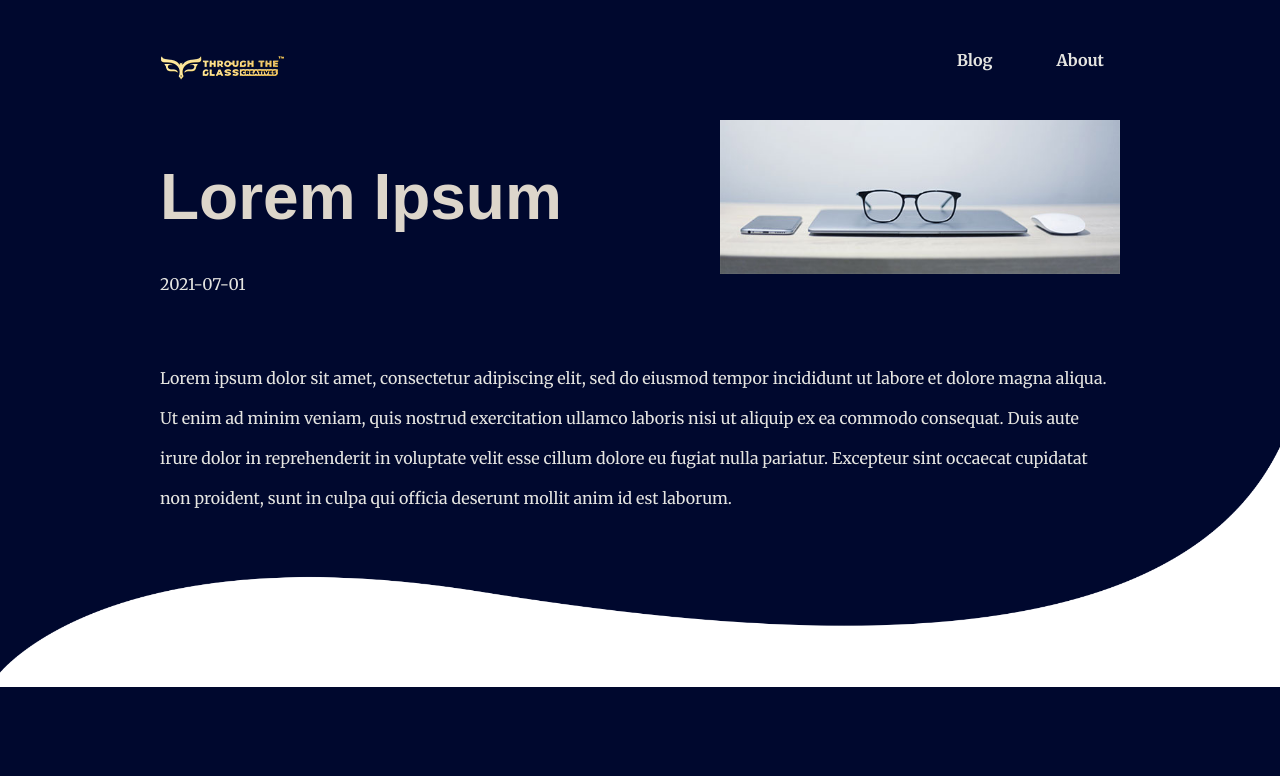
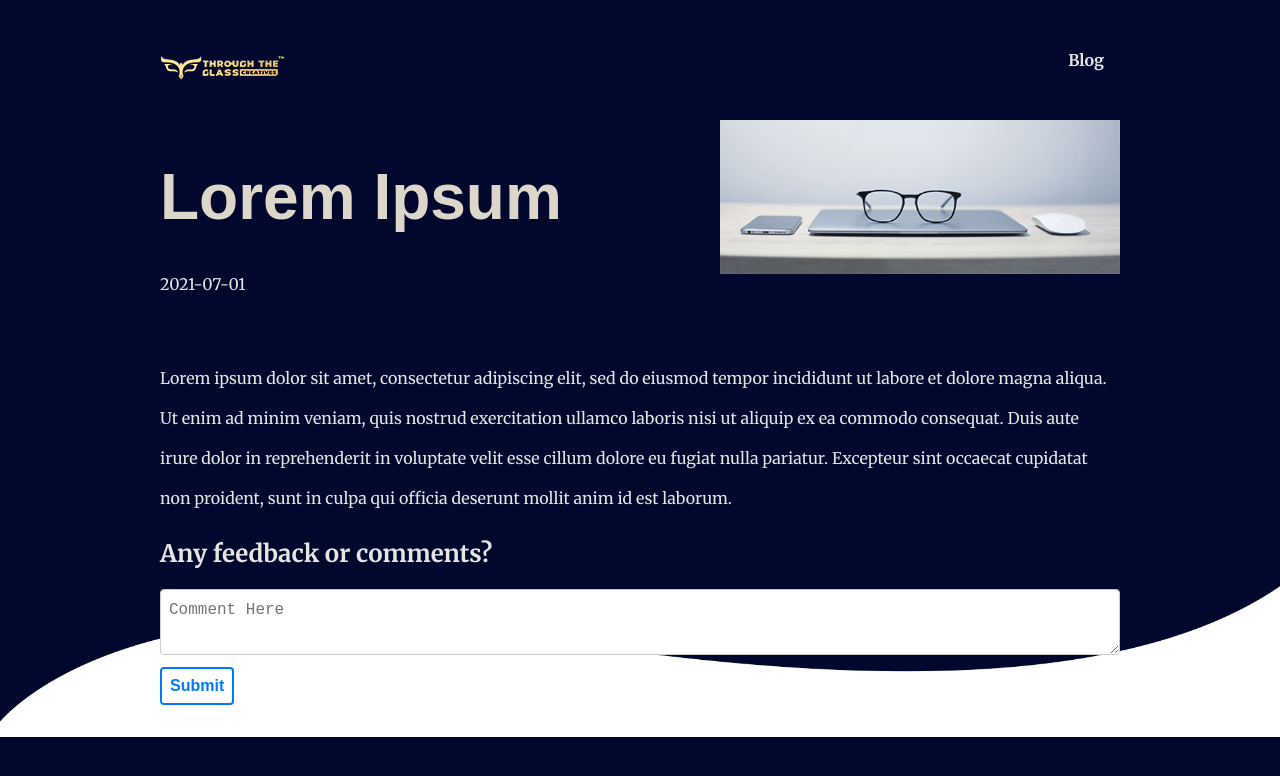
Before and after one commit to Quouou/Blog, a Next.js app: page /news/blog_01 in a window 1280 px wide. Shown: the top 776 px of the page. Built offline with nearby package versions, Linux system fonts and the light colour scheme.

Commit message:
added page ui, deleted about

```diff
--- a/app/news/[id]/page.js
+++ b/app/news/[id]/page.js
@@ -17,6 +17,9 @@ export default function NewsDetailPage({ params }){
             </header>
             <time dateTime={blogItem.date}>{blogItem.date}</time>
             <p className={styles.paragraph}>{blogItem.content}</p>
+            <h1>Any feedback or comments?</h1>
+            <textarea placeholder="Comment Here" className={styles.textarea}></textarea>
+            <button className={styles.button}>Submit</button>
         </article>
     )
 }
--- a/app/news/[id]/page.module.css
+++ b/app/news/[id]/page.module.css
@@ -22,3 +22,34 @@
     margin-top: 4rem;
     line-height: 2.5;
 }
+
+.textarea {
+    width: 100%;
+    padding: 0.5rem;
+    font-size: 1rem;
+    line-height: 1.5;
+    border: 1px solid #ccc;
+    border-radius: 4px;
+    resize: vertical;
+  }
+
+  .button {
+    display: inline-block;
+    padding: 0.5rem 0.5rem;
+    margin-top: 0.5rem;
+    font-size: 1rem;
+    font-weight: bold;
+    text-align: center;
+    text-decoration: none;
+    cursor: pointer;
+    border: 2px solid #007bff;
+    color: #007bff;
+    background-color: transparent;
+    border-radius: 4px;
+    transition: background-color 0.3s, color 0.3s, border-color 0.3s;
+  }
+
+  .button:hover {
+  background-color: #007bff;
+  color: white;
+}
--- a/components/main-header.js
+++ b/components/main-header.js
@@ -20,9 +20,6 @@ export default function MainHeader() {
               <li>
                 <Link href="/news">Blog</Link>
               </li>
-              <li>
-                <Link href="/about">About</Link>
-              </li>
             </ul>
           </nav>
         </header>
--- a/package.json
+++ b/package.json
@@ -9,6 +9,7 @@
     "lint": "next lint"
   },
   "dependencies": {
+    "@radix-ui/react-slot": "^1.0.2",
     "next": "14.1.0",
     "react": "^18",
     "react-dom": "^18"
```
Also changed, not shown: app/about/page.js (deleted, +0 -26 lines), app/page.js (+21 -3 lines), app/page.module.css (renamed from app/about/page.module.css), 1 other file (tests, documents, lock files or other folders).
